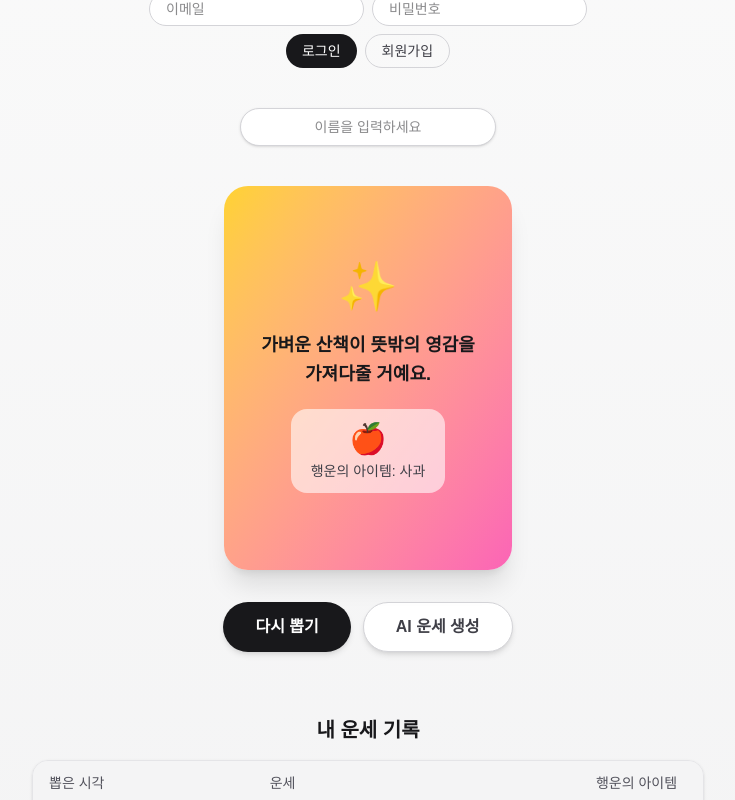
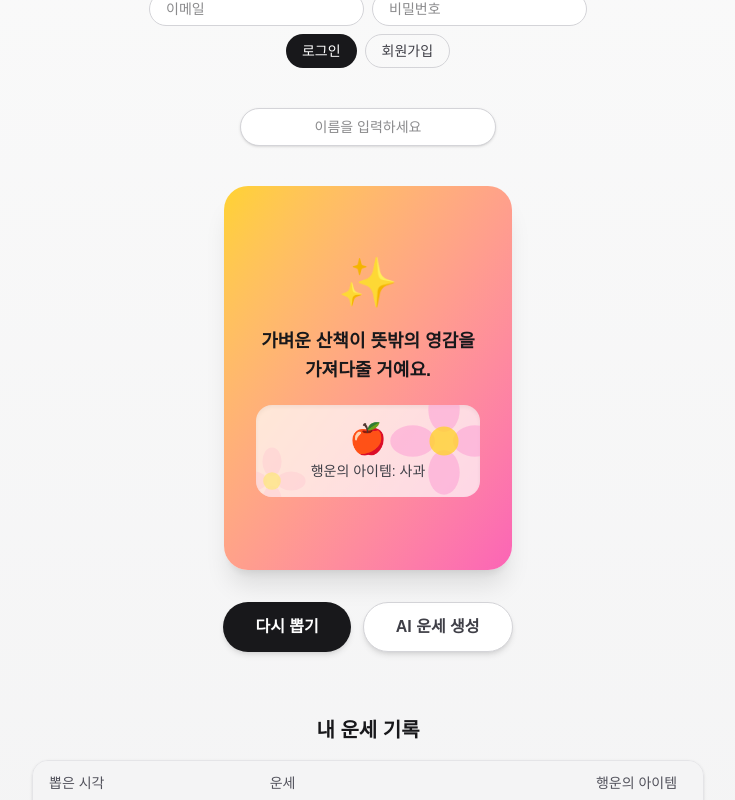
Before and after one commit to oheunsu/kaist-ai, a Next.js app: page / in a window 1280 px wide. Both pictures are taken after a click on the button "카드 뒤집기". Shown: the part 180-980 px from the top of the page, without its empty margins (272-1007 px from the left). Built offline with nearby package versions, Linux system fonts and the light colour scheme; no server answers.

Commit message:
Add decorative flower illustration behind the lucky item badge

```diff
--- a/components/FortuneCard.tsx
+++ b/components/FortuneCard.tsx
@@ -86,11 +86,35 @@ export default function FortuneCard({
               {result?.fortune}
             </p>
             {result && (
-              <div className="flex flex-col items-center gap-1 rounded-2xl bg-white/60 px-5 py-3">
-                <span className="text-3xl">{result.luckyItem.emoji}</span>
-                <span className="text-sm font-medium text-zinc-700">
-                  행운의 아이템: {result.luckyItem.name}
-                </span>
+              <div className="relative w-56 overflow-hidden rounded-2xl bg-white/70 px-5 py-4 shadow-inner">
+                <svg
+                  viewBox="0 0 100 100"
+                  className="pointer-events-none absolute -right-5 -top-5 h-28 w-28 text-pink-300/60"
+                  aria-hidden="true"
+                >
+                  <ellipse cx="50" cy="22" rx="14" ry="20" fill="currentColor" />
+                  <ellipse cx="50" cy="78" rx="14" ry="20" fill="currentColor" />
+                  <ellipse cx="22" cy="50" rx="20" ry="14" fill="currentColor" />
+                  <ellipse cx="78" cy="50" rx="20" ry="14" fill="currentColor" />
+                  <circle cx="50" cy="50" r="13" className="text-amber-300/80" fill="currentColor" />
+                </svg>
+                <svg
+                  viewBox="0 0 100 100"
+                  className="pointer-events-none absolute -bottom-6 -left-6 h-20 w-20 text-rose-200/50"
+                  aria-hidden="true"
+                >
+                  <ellipse cx="50" cy="26" rx="12" ry="18" fill="currentColor" />
+                  <ellipse cx="50" cy="74" rx="12" ry="18" fill="currentColor" />
+                  <ellipse cx="26" cy="50" rx="18" ry="12" fill="currentColor" />
+                  <ellipse cx="74" cy="50" rx="18" ry="12" fill="currentColor" />
+                  <circle cx="50" cy="50" r="11" className="text-amber-200/80" fill="currentColor" />
+                </svg>
+                <div className="relative flex flex-col items-center gap-1">
+                  <span className="text-3xl">{result.luckyItem.emoji}</span>
+                  <span className="text-sm font-medium text-zinc-700">
+                    행운의 아이템: {result.luckyItem.name}
+                  </span>
+                </div>
               </div>
             )}
           </div>
```
